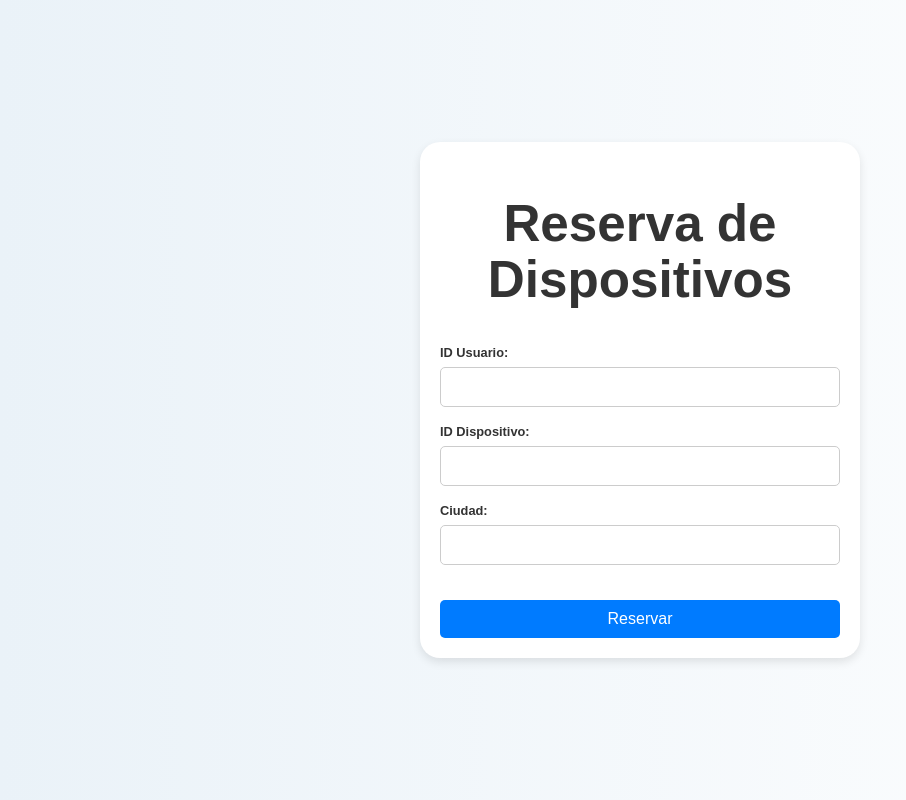
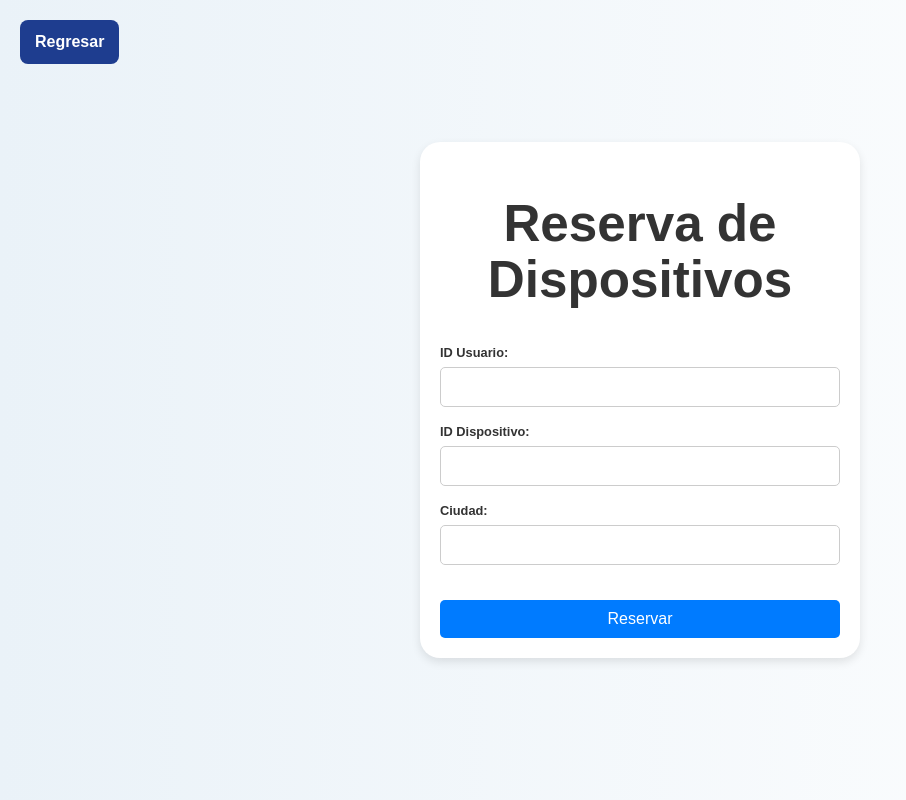
Before and after one commit to foodwebdx/DronProject, a React (Vite) app in the folder DornProject/frontend/: page /FormularioReserva in a window 1280 px wide. Shown: the whole page, without its empty margins (0-906 px from the left). Built offline with nearby package versions, Linux system fonts and the light colour scheme.

Commit message:
Boton de Regresar

```diff
--- a/DornProject/frontend/src/components/CreateDispositivo.jsx
+++ b/DornProject/frontend/src/components/CreateDispositivo.jsx
@@ -1,6 +1,6 @@
 import React, { useState } from 'react';
 import axios from 'axios';
-import { useNavigate } from 'react-router-dom';
+import { useNavigate, Link } from 'react-router-dom';
 import '../Styles/CreateUser.css';
 
 function CreateDispositivo() {
@@ -12,10 +12,30 @@ function CreateDispositivo() {
     const [tiempoUsoTotal, setTiempoUsoTotal] = useState('');
     const [fechaUltimaActividad, setFechaUltimaActividad] = useState('');
     const [capacidadCarga, setCapacidadCarga] = useState('');
+    const [errorMessage, setErrorMessage] = useState('');
     const navigate = useNavigate();
+
+    function validateForm() {
+        if (!nombre || !tipo || !estado || !ubicacion || !nivelBateria || !tiempoUsoTotal || !fechaUltimaActividad || !capacidadCarga) {
+            setErrorMessage('Please fill in all the fields.');
+            return false;
+        }
+        if (nivelBateria < 0 || nivelBateria > 100) {
+            setErrorMessage('Battery level must be between 0 and 100.');
+            return false;
+        }
+        if (tiempoUsoTotal < 0) {
+            setErrorMessage('Total usage time must be a positive number.');
+            return false;
+        }
+        setErrorMessage('');
+        return true;
+    }
 
     function handleSubmit(event) {
         event.preventDefault();
+        if (!validateForm()) return;
+
         const formattedDate = new Date(fechaUltimaActividad).toISOString().split('T')[0];
 
         axios.post('http://localhost:8081/createDispositivo', {
@@ -30,17 +50,27 @@ function CreateDispositivo() {
         })
         .then(res => {
             console.log(res);
-            navigate('/Dispositivos');
+            navigate('/Sidebar'); // Cambiar ruta si es necesario
         })
-        .catch(err => console.log(err));
+        .catch(err => {
+            console.log(err);
+            setErrorMessage('Failed to create device. Please try again.');
+        });
     }
 
     return (
         <div className='user-container'>
             <div className='user-content'>
+                {/* Botón para regresar al sidebar */}
+                <Link to="/Sidebar" className="back-button">Regresar</Link>
+
                 <form onSubmit={handleSubmit}>
                     <h2>Create New Device</h2>
+
+                    {errorMessage && <p className="error-message">{errorMessage}</p>}
+
                     <div className='text-input'>
+                        {/* Campos del formulario */}
                         <label htmlFor='Nombre'>Device Name</label>
                         <input
                             type='text'
--- a/DornProject/frontend/src/components/CreateUser.jsx
+++ b/DornProject/frontend/src/components/CreateUser.jsx
@@ -1,9 +1,9 @@
 import React, { useState } from 'react';
 import axios from 'axios';
-import { useNavigate } from 'react-router-dom';
+import { useNavigate, Link } from 'react-router-dom'; // Importamos Link para el botón de regresar
 import '../Styles/CreateUser.css';
 
-function CreateUser(){
+function CreateUser() {
     const [nombreCompleto, SetNombreCompleto] = useState('');
     const [PrimerNombre, SetPrimerNombre] = useState('');
     const [Apellido1, SetApellido1] = useState('');
@@ -14,29 +14,25 @@ function CreateUser(){
     const [numeroContacto, SetTelefono] = useState('');
     const navigate = useNavigate();
 
-    //Checks if password is valid
     function isPasswordValid(password) {
         if (password.length < 8 || password.length > 20) {
-            return false; // Invalid password
+            return false;
         }
-        return true; // Valid password
+        return true;
     }
 
-    //Check if mail is institutional
-    function isEmailValid(mail){
-        if(mail.includes('javerianacali.edu.co')){
+    function isEmailValid(mail) {
+        if (mail.includes('javerianacali.edu.co')) {
             return true;
-        }
-        else{
+        } else {
             return false;
         }
     }
 
-    function isRoleValid(role){
-        if(role === 'Administrador' || role === 'Usuario'){
+    function isRoleValid(role) {
+        if (role === 'Administrador' || role === 'Usuario') {
             return true;
-        }
-        else{
+        } else {
             return false;
         }
     }
@@ -53,16 +49,18 @@ function CreateUser(){
         }
 
         if (!isEmailValid(correoInstitucional)) {
-            alert("Email must @javerianacali.edu.co.");
+            alert("Email must include @javerianacali.edu.co.");
             ErrorDetected = true;
         }
 
         if (!isRoleValid(rol)) {
-            alert("Rol must be Admin or Usuario.");
+            alert("Role must be Admin or Usuario.");
             ErrorDetected = true;
         }
 
-        if (ErrorDetected) { return;} // Prevent form submission}
+        if (ErrorDetected) {
+            return;
+        }
 
         fullName = PrimerNombre + ' ' + Apellido1 + ' ' + Apellido2;
         SetNombreCompleto(fullName);
@@ -84,6 +82,9 @@ function CreateUser(){
     return (
         <div className='user-container'>
             <div className='user-content'>
+                {/* Botón de regresar */}
+                <Link to="/sidebar" className="back-button">Regresar</Link>
+
                 <form onSubmit={handleSubmit}>
                     <h2>Create New User</h2>
                     <div className='text-input'>
@@ -154,5 +155,4 @@ function CreateUser(){
     );
 }
 
-
 export default CreateUser;
--- a/DornProject/frontend/src/components/Dispositivos.jsx
+++ b/DornProject/frontend/src/components/Dispositivos.jsx
@@ -15,15 +15,23 @@ function Dispositivos() {
             .catch(err => console.log(err));
     }, []);
 
-    const handleNavigateBack = () => {
-        navigate('/app'); // Navegar a la pantalla anterior
+    const handleNavigateToSidebar = () => {
+        navigate('/Sidebar'); // Navegar al sidebar
     };
 
     return (
         <div className='dispositivo-container'>
             <div className='dispositivo-content'>
                 <h1 className="dispositivo-title">Dispositivos</h1> {/* Título agregado */}
-                <Link to="/createDispositivo" className='dispositivo-add-btn'>Add +</Link>
+                <div className="buttons-container">
+                    <Link to="/createDispositivo" className='dispositivo-add-btn'>Add +</Link>
+                    <button
+                        type="button"
+                        className="btn btn-secondary"
+                        onClick={handleNavigateToSidebar}>
+                        Regresar
+                    </button>
+                </div>
                 <table className='dispositivo-table'>
                     <thead>
                         <tr>
@@ -52,7 +60,6 @@ function Dispositivos() {
                         }
                     </tbody>
                 </table>
-                <button type='button' className='btn btn-secondary' onClick={handleNavigateBack}>Atrás</button>
             </div>
         </div>
     );
--- a/DornProject/frontend/src/components/FormularioReserva.jsx
+++ b/DornProject/frontend/src/components/FormularioReserva.jsx
@@ -1,5 +1,6 @@
 import React, { useState, useEffect } from 'react';
 import axios from 'axios';
+import { Link } from 'react-router-dom'; // Importamos Link para el botón
 import '../styles/FormularioReserva.css';
 
 const api = {
@@ -17,15 +18,14 @@ function FormularioReserva() {
 
     useEffect(() => {
         if (animar) {
-            // Función para generar gotas de lluvia
             const generateRain = () => {
                 const rainContainer = document.querySelector('.rain');
                 for (let i = 0; i < 100; i++) {
                     const drop = document.createElement('div');
                     drop.classList.add('drop');
-                    drop.style.left = `${Math.random() * 100}vw`; // Gotas aleatorias en el eje X
-                    drop.style.animationDuration = `${Math.random() * 2 + 0.5}s`; // Duración aleatoria
-                    drop.style.animationDelay = `${Math.random() * 2}s`; // Retardo aleatorio
+                    drop.style.left = `${Math.random() * 100}vw`;
+                    drop.style.animationDuration = `${Math.random() * 2 + 0.5}s`;
+                    drop.style.animationDelay = `${Math.random() * 2}s`;
                     rainContainer.appendChild(drop);
                 }
             };
@@ -33,11 +33,9 @@ function FormularioReserva() {
             generateRain();
         }
 
-        // Limpiar gotas después de 5 segundos
         setTimeout(() => {
-            setAnimar(false); // Detener la lluvia
+            setAnimar(false);
         }, 5000);
-
     }, [animar]);
 
     const handleCheckWeather = async () => {
@@ -48,7 +46,6 @@ function FormularioReserva() {
             if (data.cod === 200) {
                 const currentWeather = data.weather[0].description.toLowerCase();
                 setClima(currentWeather);
-                console.log('Descripción del clima:', currentWeather);
                 return currentWeather;
             } else {
                 setError('Ciudad no encontrada. Verifica el nombre e inténtalo de nuevo.');
@@ -85,7 +82,10 @@ function FormularioReserva() {
 
     return (
         <div className={`form-container ${animar ? 'animar' : ''}`}>
-            <div className="rain"></div> {/* Contenedor de gotas de lluvia */}
+            {/* Botón de regresar */}
+            <Link to="/sidebar" className="back-button">Regresar</Link>
+
+            <div className="rain"></div>
             <h1>Reserva de Dispositivos</h1>
             {error && <p className="error">{error}</p>}
             <form onSubmit={handleSubmit}>
--- /dev/null
+++ b/DornProject/frontend/src/styles/BackButton.css
@@ -0,0 +1,20 @@
+/* Estilo del botón de regresar */
+.back-button {
+    position: fixed;
+    top: 20px;
+    left: 20px;
+    padding: 10px 15px;
+    background-color: #1e3d8f;
+    color: white;
+    font-weight: bold;
+    border-radius: 8px;
+    text-decoration: none;
+    transition: background-color 0.3s ease, transform 0.2s ease, box-shadow 0.3s ease;
+    z-index: 1000; /* Asegura que el botón esté siempre visible */
+  }
+
+  .back-button:hover {
+    background-color: #1a2e5a;
+    transform: scale(1.05);
+    box-shadow: 0px 5px 10px rgba(0, 0, 0, 0.1);
+  }
--- a/DornProject/frontend/src/styles/FormularioReserva.css
+++ b/DornProject/frontend/src/styles/FormularioReserva.css
@@ -118,3 +118,24 @@ button:hover {
   animation-duration: 0.6s;
   animation-delay: -0.3s;
 }
+
+/* Estilo del botón de regresar */
+.back-button {
+  position: fixed;
+  top: 20px;
+  left: 20px;
+  padding: 10px 15px;
+  background-color: #1e3d8f;
+  color: white;
+  font-weight: bold;
+  border-radius: 8px;
+  text-decoration: none;
+  transition: background-color 0.3s ease, transform 0.2s ease, box-shadow 0.3s ease;
+  z-index: 1000;
+}
+
+.back-button:hover {
+  background-color: #1a2e5a;
+  transform: scale(1.05);
+  box-shadow: 0px 5px 10px rgba(0, 0, 0, 0.1);
+}
```
Also changed, not shown: DornProject/frontend/src/components/BackButton.jsx (added, +13 -0 lines), DornProject/frontend/src/styles/Sidebar.css (line endings or trailing spaces).
